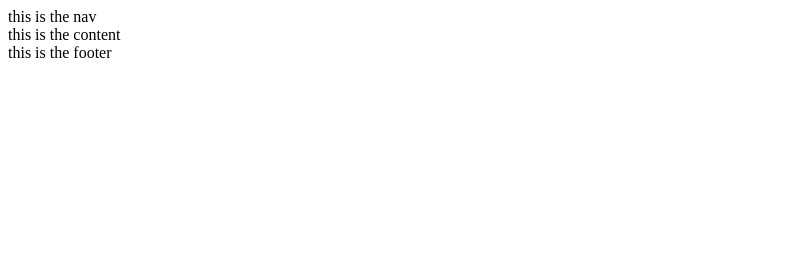
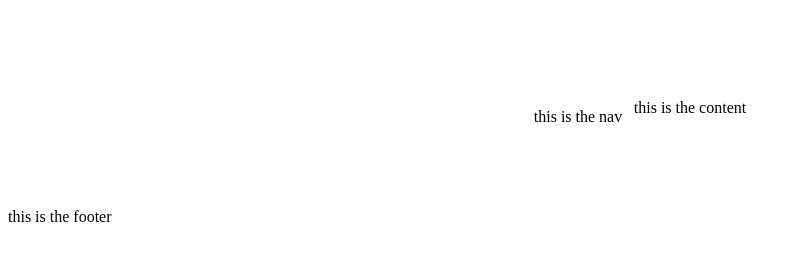
Before and after one commit to JRHS-Media/hello-world-kaitlynfriedman, a plain HTML site: page index.html in a window 1280 px wide. Shown: the whole page, without its empty margins (0-800 px from the left). Drawn offline with Linux system fonts and the light colour scheme.

Commit message:
css style

```diff
--- a/css.css
+++ b/css.css
@@ -2,3 +2,21 @@ p {
     text-align:center;
     font-family: sans-serif;
 }
+.wrapper {
+    display: flex;
+justify-content: center;
+align-items: center;
+}
+.header {
+    width: 100;
+}
+.logo {
+    width: 100px;
+    height: 100px;
+    align-self: flex-start;
+}
+.nav {
+    width: 500px;
+    height: 100px;
+    align-self: flex-end;
+}
```
